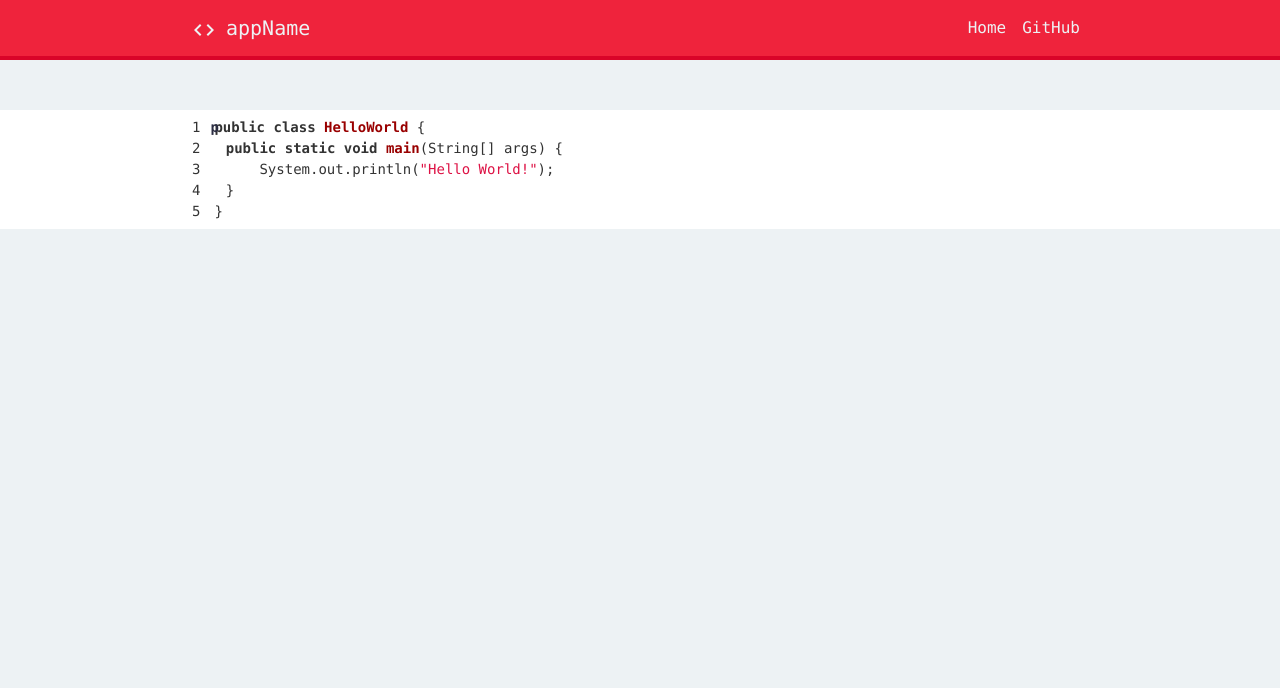
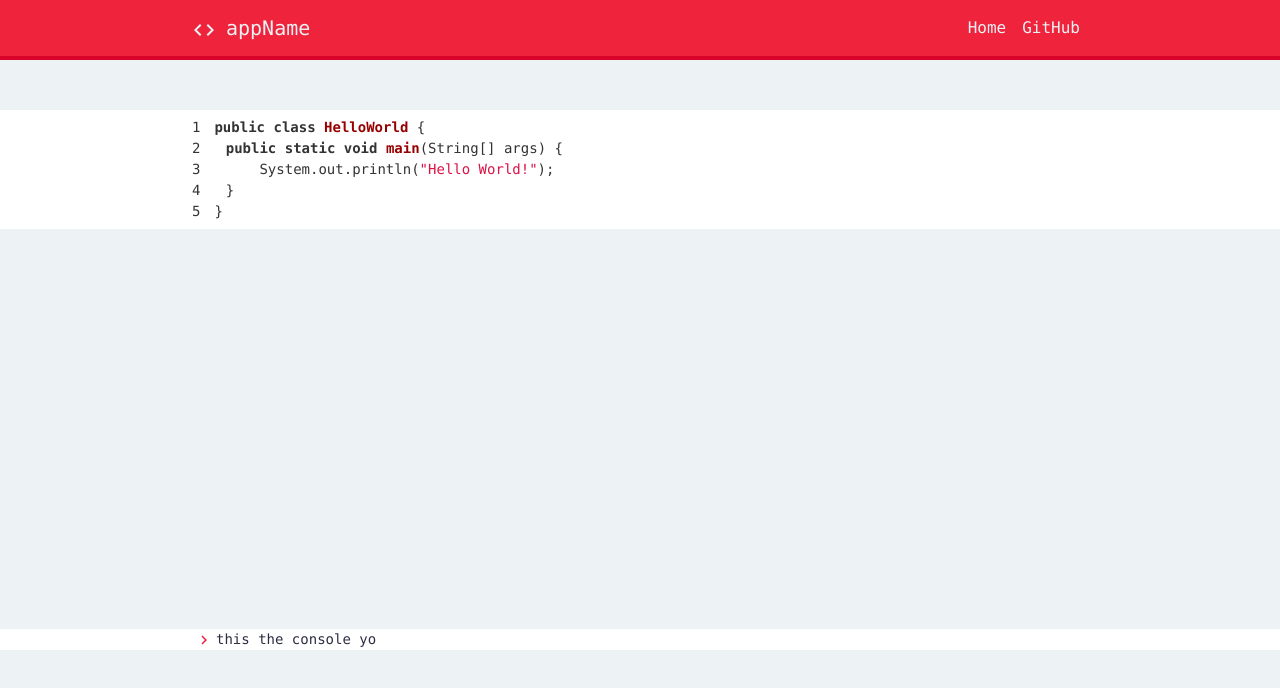
Before and after one commit to anoojlal/HFCYTHW, a React (Create React App) app in the folder idk-yet/: page /solo in a window 1280 px wide. Shown: the top 688 px of the page. Built offline with nearby package versions, Linux system fonts and the light colour scheme.

Commit message:
working on console

```diff
--- a/idk-yet/src/components/AppNavbar.js
+++ b/idk-yet/src/components/AppNavbar.js
@@ -7,11 +7,7 @@ import {
   NavbarBrand,
   Nav,
   NavItem,
-  NavLink,
-  UncontrolledDropdown,
-  DropdownToggle,
-  DropdownMenu,
-  DropdownItem
+  NavLink
 } from "reactstrap";
 import Logo from "@material-ui/icons/Code";
 
--- /dev/null
+++ b/idk-yet/src/components/Console.js
@@ -0,0 +1,29 @@
+import React from "react";
+import "./../css/Console.css";
+import {
+  Collapse,
+  Navbar,
+  NavbarToggler,
+  NavbarBrand,
+  Nav,
+  NavItem,
+  NavLink
+} from "reactstrap";
+import ArrowRight from "@material-ui/icons/KeyboardArrowRight";
+
+export default class Console extends React.Component {
+  constructor(props) {
+    super(props);
+
+    this.state = {};
+  }
+
+  render() {
+    return (
+      <div className="console">
+        <ArrowRight className="arrowRight"/>
+        this the console yo
+      </div>
+    );
+  }
+}
--- a/idk-yet/src/components/Solo.js
+++ b/idk-yet/src/components/Solo.js
@@ -3,6 +3,7 @@ import "./../css/Solo.css";
 import SyntaxHighlighter from "react-syntax-highlighter";
 import { github } from "react-syntax-highlighter/dist/esm/styles/hljs";
 import AppNavbar from "./AppNavbar.js";
+import Console from "./Console.js";
 import PressEnter from "@material-ui/icons/KeyboardReturn";
 import Backspace from "@material-ui/icons/BackspaceOutlined";
 
@@ -239,6 +240,7 @@ export default class Solo extends React.Component {
               {codeBlock}
             </SyntaxHighlighter>
           </div>
+          <Console />
         </div>
       </div>
     );
--- /dev/null
+++ b/idk-yet/src/css/Console.css
@@ -0,0 +1,12 @@
+.console {
+    padding-left: 15% !important;
+    padding-right: 15% !important;
+    margin-top: 400px !important;
+    background: white;
+    font-size: 87.5%;
+}
+
+.arrowRight {
+    height: 0.75em !important;
+    color: #EF233C !important;
+}
--- a/idk-yet/src/css/Solo.css
+++ b/idk-yet/src/css/Solo.css
@@ -71,7 +71,7 @@
 @keyframes blink {
     from, to {
         background: transparent;
-        color: #2B2D42;
+        color: transparent;
     }
     50% {
         background: #EF233C;
@@ -82,7 +82,7 @@
 @-moz-keyframes blink {
     from, to {
         background: transparent;
-        color: #2B2D42;
+        color: transparent;
     }
     50% {
         background: #EF233C;
@@ -93,7 +93,7 @@
 @-webkit-keyframes blink {
     from, to {
         background: transparent;
-        color: #2B2D42;
+        color: transparent;
     }
     50% {
         background: #EF233C;
@@ -104,7 +104,7 @@
 @-ms-keyframes blink {
     from, to {
         background: transparent;
-        color: #2B2D42;
+        color: transparent;
     }
     50% {
         background: #EF233C;
@@ -115,7 +115,7 @@
 @-o-keyframes blink {
     from, to {
         background: transparent;
-        color: #2B2D42;
+        color: transparent;
     }
     50% {
         background: #EF233C;
```
